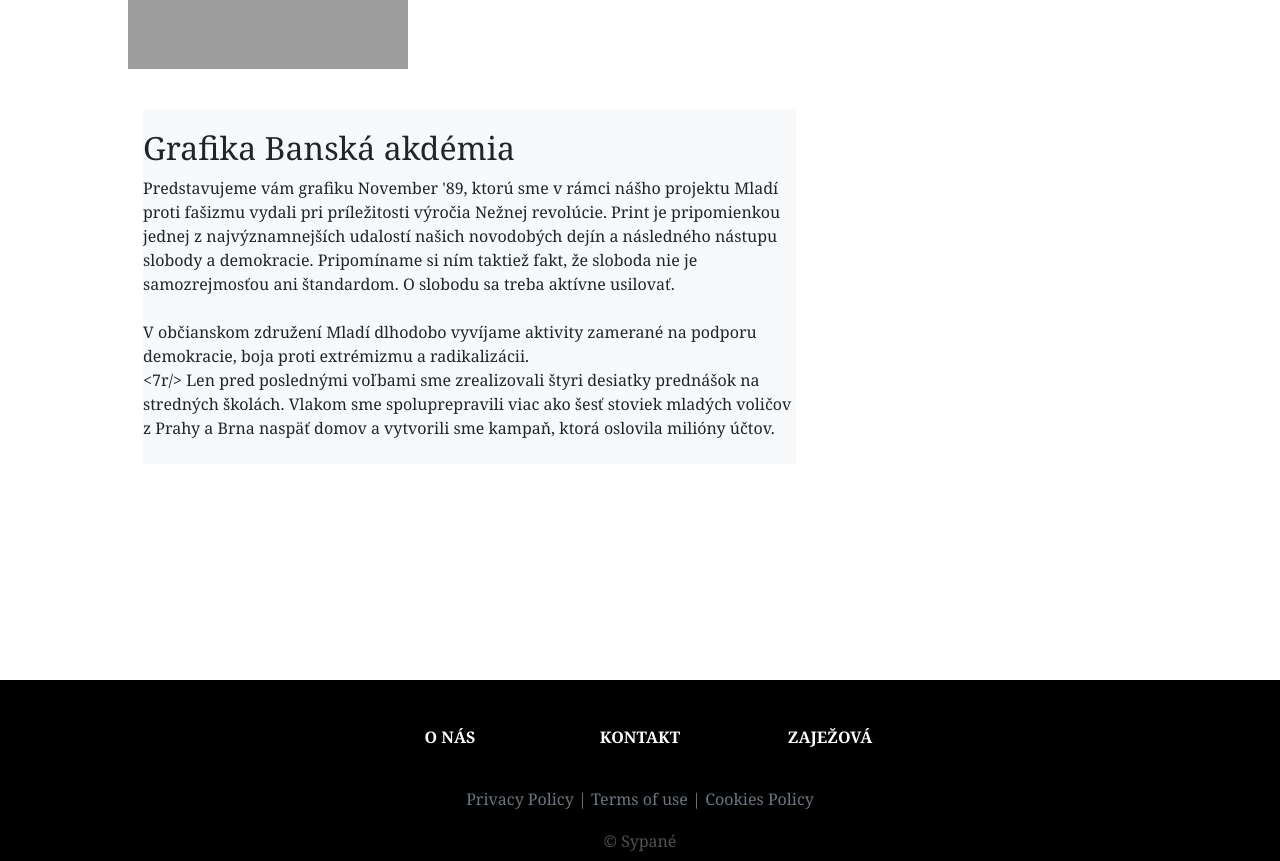
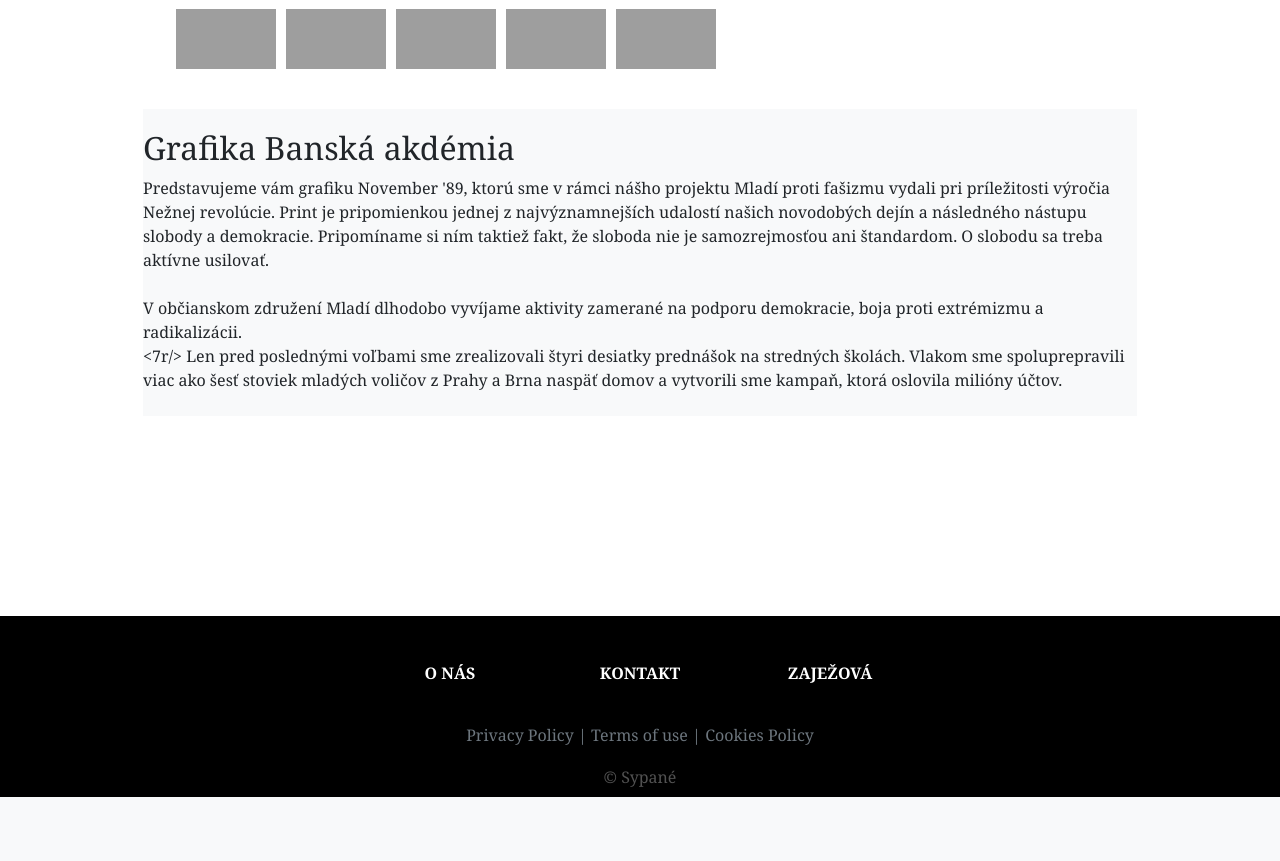
Before and after one commit to pravoslavzilka/Sypane, a Flask app: page /vankuse in a window 1280 px wide. Shown: the part 686-1547 px from the top of the page. After the commit the page ends 1483 px from the top, so only its background shows below. Run offline with Flask 3, Linux system fonts and the light colour scheme; some libraries are stand-ins or nearby versions; grey boxes are pictures that could not be loaded.

Commit message:
image sizing responsive

```diff
--- a/templates/vankuse.html
+++ b/templates/vankuse.html
@@ -15,34 +15,104 @@
           transition: all 0.2s;
         }
 
+
+        .main-container {
+			width:80%;
+			margin-top:100px;"
+		}
+
+
         @media only screen and (max-width: 1200px) {
 	          .main-img {
 				 width: 100%;
 			}
+
+			.main-container {
+				width:80%;
+				margin-top:50px;"
+			}
+
+			 .bottom-img {
+
+	        	height: 50px;
+	        	width: 80px;
+	        }
+
 	          .type-card {
 	            max-height:400px;
 	          }
 
         }
+
+
         @media only screen and (min-width: 1200px) {
 	          .main-img {
 				 width: 100%;
+			}
+
+			 .bottom-img {
+
+	        	height: 60px;
+	        	width: 100px;
 	        }
 	          .type-card {
 	            max-height:300px;
 	          }
 	        }
-        @media only screen and (max-width: 760px) {
+
+	    @media only screen and (max-width: 1000px) {
+	    	.main-container {
+				width:100%;
+				margin-top:40px;"
+			}
+
+	    }
+
+
+	    @media only screen and (max-width: 770px) {
 	          .type-card{
 	            margin-top:40px;
 	          }
+
+	          .bottom-img {
+
+	        	height: 40px;
+	        	width: 75px;
+	        }
+
+		    .main-container {
+				width:90%;
+				margin-top:20px;"
+			}
+
         }
 
         @media only screen and (max-width: 500px) {
           .main-img {
             width: 100%;
           }
+
+
+           .main-container {
+				width:100%;
+				margin-top:20px;"
 			}
+
+			.bottom-img {
+
+	        	height: 30px;
+	        	width: 55px;
+	        }
+
+        }
+
+
+
+ 		img {
+		    object-fit: cover;
+		}
+
+
 
 
 
@@ -53,35 +123,34 @@
 
 
 
-    <div class="container-fluid" style=" width:80%;margin-top:100px;">
+    <div class="container-fluid main-container"  >
         <div class="row">
 
             <div  class="book-list col-md-8 col-lg-8 col-sm-12 col-xs-12">
-
+            	<div class="img-container ">
                 <img class="main-img" id="picture" src="https://www.majokmet.com/media/content/media/galleries/Slovenske%20rudohorie/004/hd.jpg" />
+            </div>
 
 
-                <div class="row">
-                	<span><a onclick="view_photo('test')"><img class="main-img" src="https://www.majokmet.com/media/content/media/galleries/Slovenske%20rudohorie/004/hd.jpg" height="70" width="100" />	</a></span>
-                	<span><img class="main-img" src="https://www.majokmet.com/media/content/media/galleries/Slovenske%20rudohorie/004/hd.jpg" height="70" width="100" />	</span>
-                	<span><img class="main-img" src="https://www.majokmet.com/media/content/media/galleries/Slovenske%20rudohorie/004/hd.jpg" height="70" width="100" />	</span>
+                <div class="row" style="margin-left:5%;margin-top: 10px;">
+                	<span ><a  onclick="view_photo('https://www.majokmet.com/media/content/media/galleries/Slovenske%20rudohorie/004/hd.jpg')"><img class="bottom-img" class="main-img" src="https://www.majokmet.com/media/content/media/galleries/Slovenske%20rudohorie/004/hd.jpg"  />	</a></span>
+
+
+                	<span style="margin-left:10px;"><a  onclick="view_photo('https://www.pliesovce.sk/portals_pictures/i_001577/i_1577767.jpg')"><img class="bottom-img" class="main-img" src="https://www.pliesovce.sk/portals_pictures/i_001577/i_1577767.jpg"  />	</a></span>
+
+
+                	<span style="margin-left:10px;"><img class="bottom-img"  src="https://www.majokmet.com/media/content/media/galleries/Slovenske%20rudohorie/004/hd.jpg"/>	</span>
+
+
+                	<span  style="margin-left:10px;"><img class="bottom-img" src="https://www.majokmet.com/media/content/media/galleries/Slovenske%20rudohorie/004/hd.jpg"/>	</span>
+
+
+                	<span  style="margin-left:10px;"><img class="bottom-img" src="https://www.majokmet.com/media/content/media/galleries/Slovenske%20rudohorie/004/hd.jpg" />	</span>
 
                 </div>
 
 
-                <div class="bg-light" style="margin-top: 40px;">
-                    <h2 style="padding-top:20px;">Grafika Banská akdémia </h2>
-                    <p>
 
-
-Predstavujeme vám grafiku November '89, ktorú sme v rámci nášho projektu Mladí proti fašizmu vydali pri príležitosti výročia Nežnej revolúcie. Print je pripomienkou jednej z najvýznamnejších udalostí našich novodobých dejín a následného nástupu slobody a demokracie. Pripomíname si ním taktiež fakt, že sloboda nie je samozrejmosťou ani štandardom. O slobodu sa treba aktívne usilovať.
-<br/><br/>
-V občianskom združení Mladí dlhodobo vyvíjame aktivity zamerané na podporu demokracie, boja proti extrémizmu a radikalizácii.
-<br/><7r/>
-Len pred poslednými voľbami sme zrealizovali štyri desiatky prednášok na stredných školách. Vlakom sme spoluprepravili viac ako šesť stoviek mladých voličov z Prahy a Brna naspäť domov a vytvorili sme kampaň, ktorá oslovila milióny účtov.
-<br/><br/>
-                   </p>
-                </div>
 
             </div>
 
@@ -108,6 +177,20 @@ Len pred poslednými voľbami sme zrealizovali štyri desiatky prednášok na st
         </div>
     </div>
 
+    <div class="bg-light" style="margin-top: 40px;">
+                    <h2 style="padding-top:20px;">Grafika Banská akdémia </h2>
+                    <p>
+
+
+Predstavujeme vám grafiku November '89, ktorú sme v rámci nášho projektu Mladí proti fašizmu vydali pri príležitosti výročia Nežnej revolúcie. Print je pripomienkou jednej z najvýznamnejších udalostí našich novodobých dejín a následného nástupu slobody a demokracie. Pripomíname si ním taktiež fakt, že sloboda nie je samozrejmosťou ani štandardom. O slobodu sa treba aktívne usilovať.
+<br/><br/>
+V občianskom združení Mladí dlhodobo vyvíjame aktivity zamerané na podporu demokracie, boja proti extrémizmu a radikalizácii.
+<br/><7r/>
+Len pred poslednými voľbami sme zrealizovali štyri desiatky prednášok na stredných školách. Vlakom sme spoluprepravili viac ako šesť stoviek mladých voličov z Prahy a Brna naspäť domov a vytvorili sme kampaň, ktorá oslovila milióny účtov.
+<br/><br/>
+                   </p>
+                </div>
+
     <div style="margin-bottom:200px;">
 
     </div>
@@ -115,10 +198,10 @@ Len pred poslednými voľbami sme zrealizovali štyri desiatky prednášok na st
 
  <script>
 
-	function view_photo(info) {
+	function view_photo(urlPhoto) {
 
 		var mainImage = document.getElementById('picture');
-		mainImage.src = 'https://www.pliesovce.sk/portals_pictures/i_001577/i_1577767.jpg';
+		mainImage.src = urlPhoto;
 	}
 
 </script>
```
Lines whose indentation alone changed are shown as unchanged.
